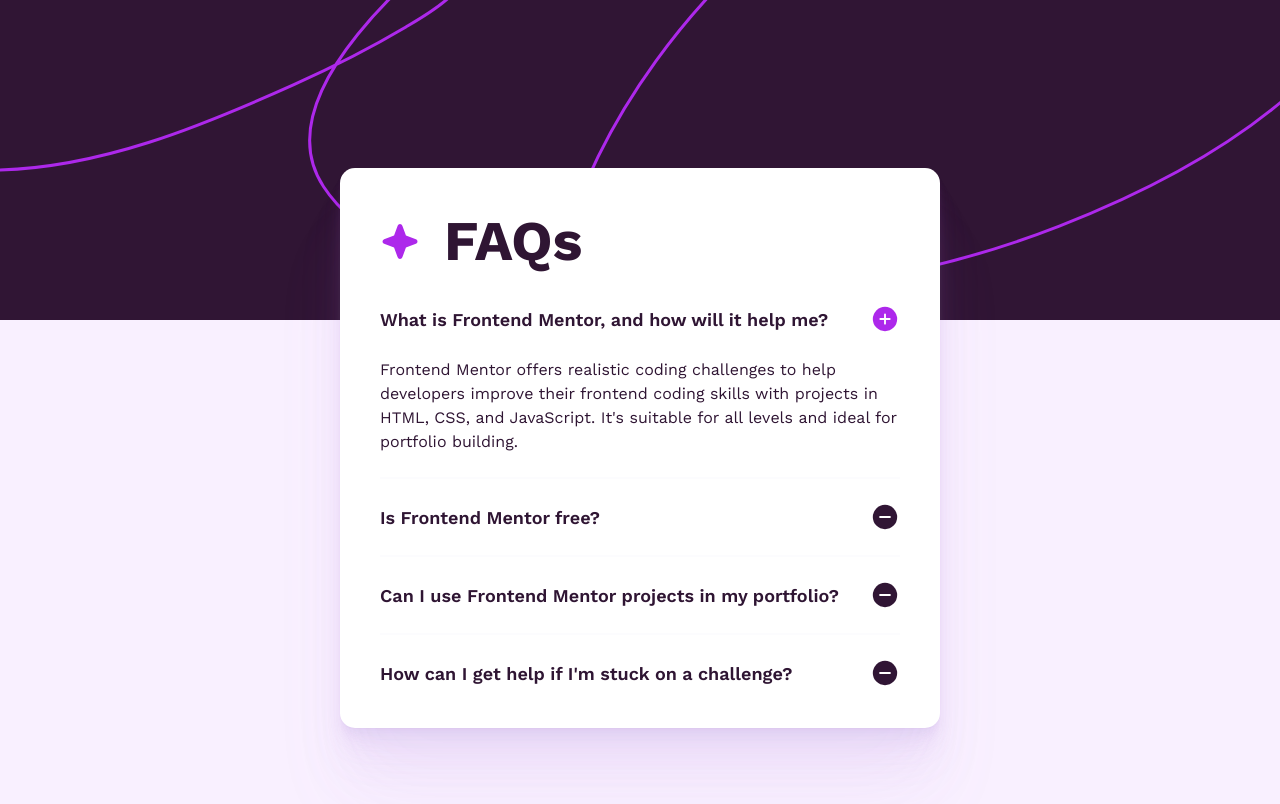
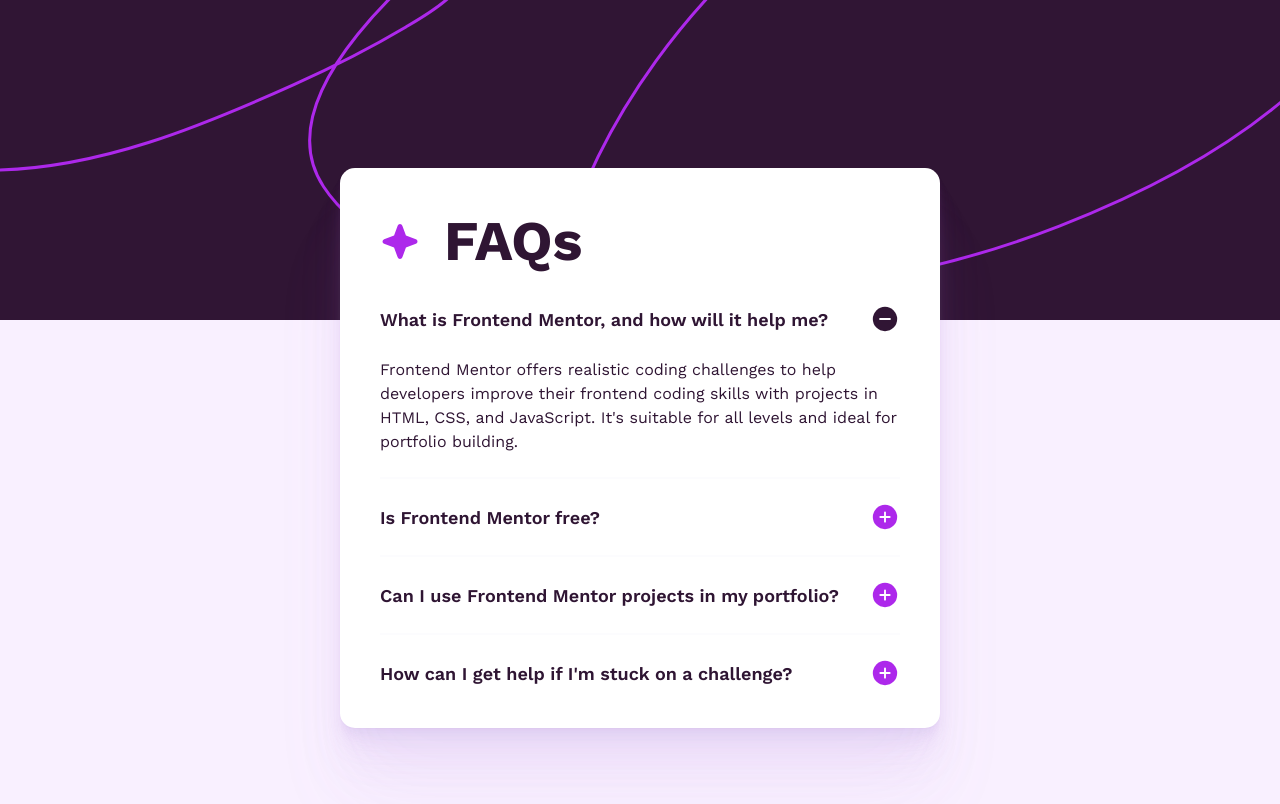
Before and after one commit to joshjavier/faq-accordion, a React (Vite) app: page / in a window 1280 px wide. Shown: the top 804 px of the page. Built offline with nearby package versions, Linux system fonts and the light colour scheme.

Commit message:
Switch toggle icon styles for different states

```diff
--- a/src/components/Accordion.css
+++ b/src/components/Accordion.css
@@ -35,19 +35,19 @@
 }
 
 .accordion button svg {
-  fill: #301534; /* 2 */
+  fill: #ad28eb; /* 2 */
   flex-shrink: 0;
 }
 
 .accordion button[aria-expanded='true'] svg {
-  fill: #ad28eb; /* 3 */
+  fill: #301534; /* 3 */
 }
 
-.accordion button[aria-expanded='true'] svg > :nth-child(2) {
+.accordion button[aria-expanded='false'] svg > :nth-child(2) {
   transform: rotate(-90deg); /* 4 */
 }
 
-.accordion button[aria-expanded='true'] svg > :nth-child(3) {
+.accordion button[aria-expanded='false'] svg > :nth-child(3) {
   transform: rotate(-180deg); /* 4 */
 }
 
```
